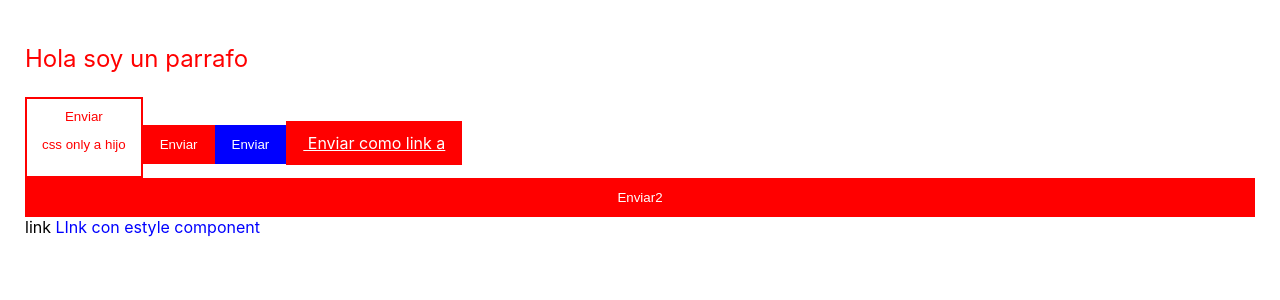
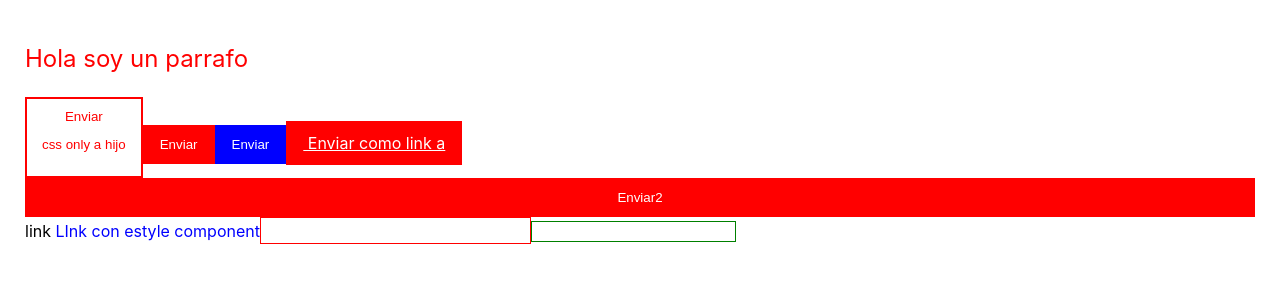
Before and after one commit to oscardenas17/styled, a React (Create React App) app: page / in a window 1280 px wide. Shown: the top 300 px of the page. Built offline with nearby package versions, Linux system fonts and the light colour scheme.

Commit message:
Agregando propiedades

```diff
--- a/src/App.js
+++ b/src/App.js
@@ -47,6 +47,32 @@ const StyledLink = styled(Link)`
   color: blue;
 `
 
+//componente con propiedad pasada type y classname
+//const Input = ({className}) =>{
+//  return <input type="text" className={className}> </input>
+//}
+
+//componente de arriba con styled COmponent
+//propiedades
+const Input = styled.input.attrs(props => ({
+  type: 'text',
+  color: props.color || 'red'
+})) //estilos ``
+`
+  font-size: 20px;
+  border: 1px solid red;
+  color: ${props => props.color};
+`
+
+//cambiar propo type del input
+const Password = styled(Input).attrs({
+  type:'password'
+})`
+font-size: 15px;
+border: 1px solid green;
+
+`
+
 function App() {
 
   return (
@@ -67,6 +93,10 @@ function App() {
 
       <StyledLink> LInk con estyle component</StyledLink>
 
+      <Input></Input>
+      {/* //<Input color='green' /> */}
+      <Password />
+
     </Content>
   );
 }
```
